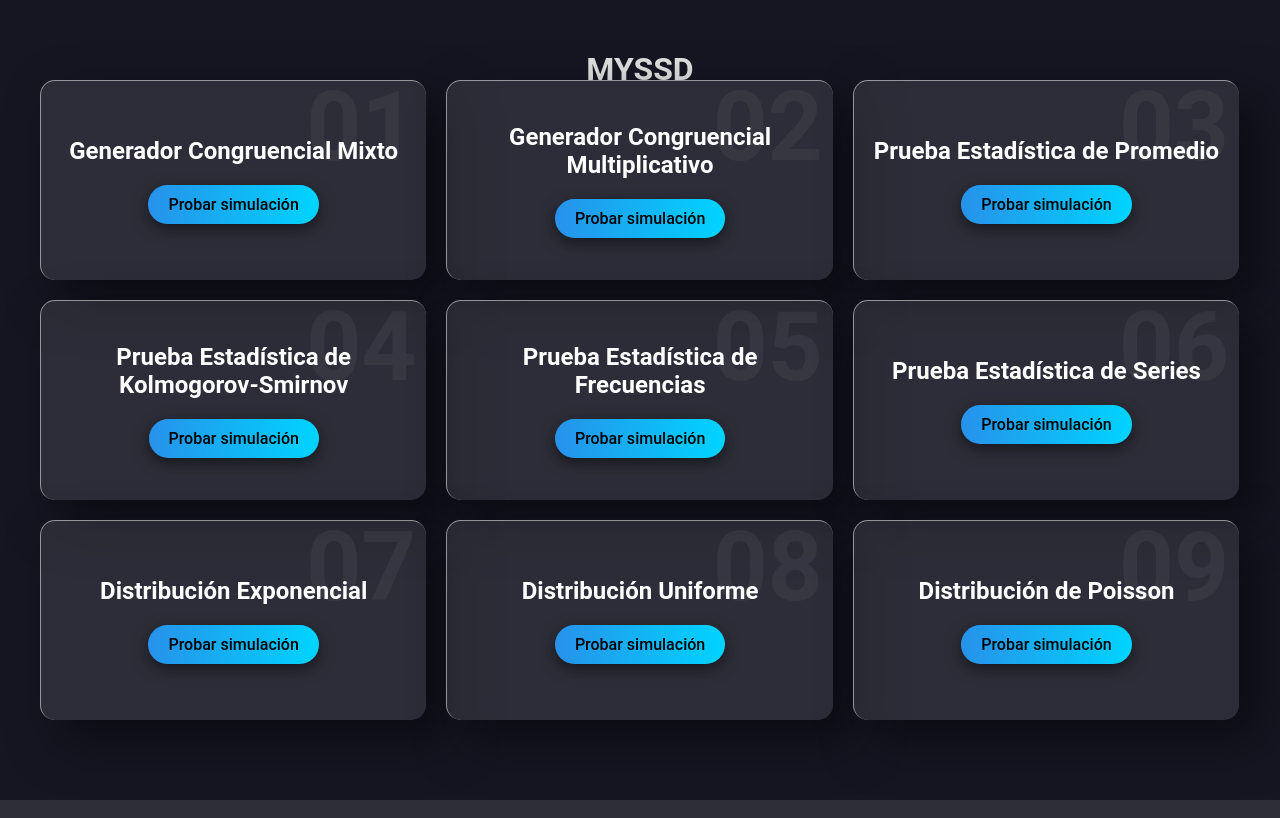
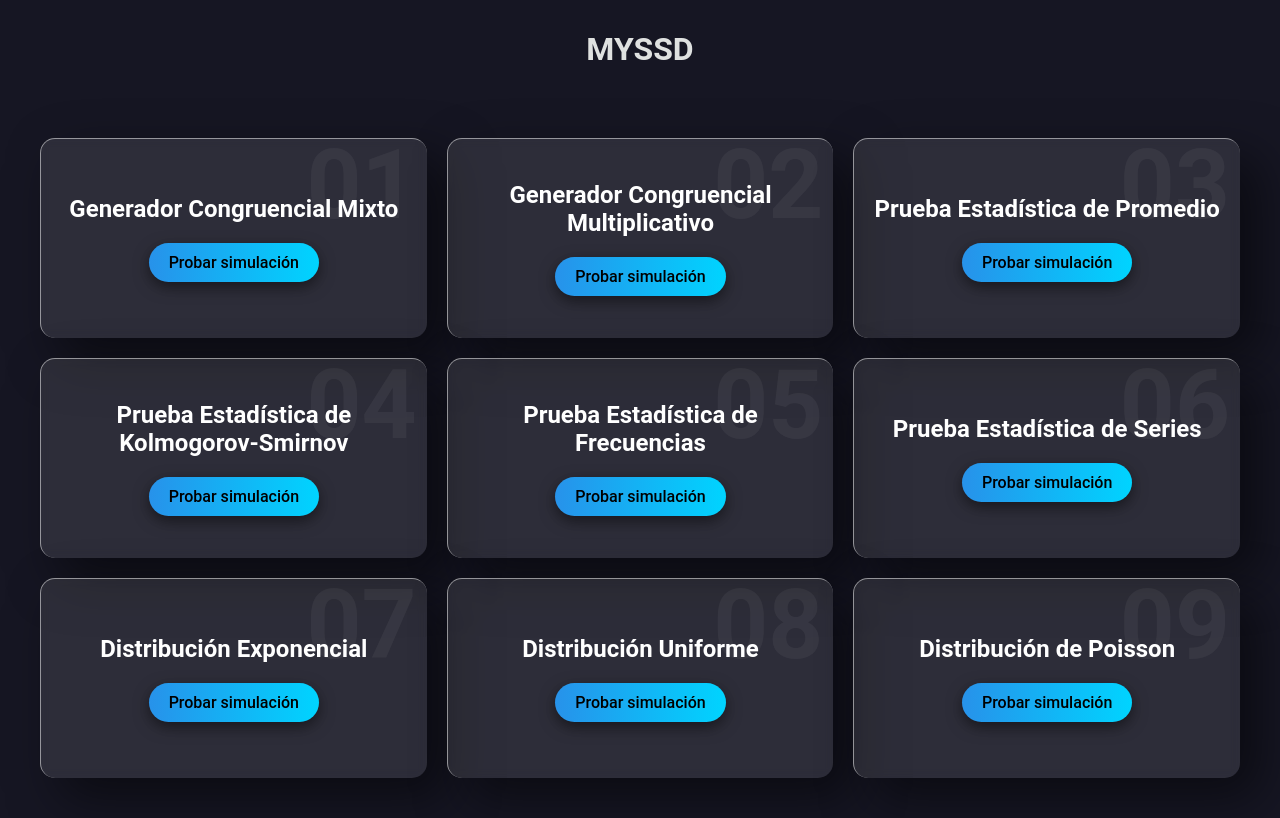
Before and after one commit to Juanda1050/MYSSD, a PHP site: page / in a window 1280 px wide. Run offline with PHP 8.4, Linux system fonts and the light colour scheme.

Commit message:
simulations array into index.php to generate cards

```diff
--- a/css/index.css
+++ b/css/index.css
@@ -8,9 +8,13 @@ body {
   background-color: #161623;
   color: #dfe1e0;
   font-family: "Roboto", sans-serif;
+  min-height: 100vh;
+}
+
+main{
   display: flex;
   align-items: center;
-  min-height: 100vh;
+  justify-content: center;
 }
 
 .wrapper {
@@ -25,22 +29,18 @@ body {
   min-height: 600px;
   margin: 20px;
   padding: 20px;
-  justify-content: center;
-  align-items: center;
-  display: flex;
   z-index: 1;
 }
 
-.container h1 {
-  position: absolute;
-  justify-content: center;
-  align-self: center;
-  top: 50px;
+h1 {
+  text-align: center;
+  padding: 30px;
 }
 
 .container .card {
   width: 32.2%;
   height: 200px;
+  flex-grow: 1;
   box-shadow: 20px 20px 50px rgba(0, 0, 0, 0.5);
   border-radius: 15px;
   background: rgba(255, 255, 255, 0.1);
@@ -93,7 +93,6 @@ body {
   color: white;
 }
 
-
 @media screen and (max-width: 900px) {
   .container .card {
     width: 31.3%;
--- /dev/null
+++ b/includes/simulations.php
@@ -0,0 +1,15 @@
+<?php
+    $simulation = array(
+    array("Generador Congruencial Mixto", "mixto.php"),
+    array("Generador Congruencial Multiplicativo" , "multiplicativo.php"),
+    array("Prueba Estadística de Promedio", "promedio.php"),
+    array("Prueba Estadística de Kolmogorov-Smirnov", "kolmogorov.php"),
+    array("Prueba Estadística de Frecuencias", "frecuencias.php"),
+    array("Prueba Estadística de Series", "series.php"),
+    array("Distribución Exponencial", "exponencial.php"),
+    array("Distribución Uniforme", "uniforme.php"),
+    array("Distribución de Poisson", "poisson.php")
+);
+
+    $sim_length = count($simulation);
+?>
--- a/index.php
+++ b/index.php
@@ -1,70 +1,31 @@
 <?php include("./includes/header.php") ?>
+<h1>MYSSD</h1>
+<main class="main">
     <div class="container">
-        <h1>MYSSD</h1>
         <div class="wrapper">
-            <div class="card">
+            <?php
+            include("includes/simulations.php");
+            for ($i = 0; $i < $sim_length; $i++) {
+                if ($i < 10) {
+                    echo '<div class="card">
                 <div class="content">
-                    <h2>01</h2>
-                    <h3>Generador Congruencial Mixto</h3>
-                    <a href="#">Probar simulación</a>
+                    <h2> 0' .$i + 1 . '</h2>
+                    <h3>' .$simulation[$i][0]. '</h3>
+                    <a href="simulations/'.$simulation[$i][1].' ">Probar simulación</a>
                 </div>
-            </div>
-            <div class="card">
-                <div class="content">
-                    <h2>02</h2>
-                    <h3>Generador Congruencial Multiplicativo</h3>
-                    <a href="#">Probar simulación</a>
-                </div>
-            </div>
-            <div class="card">
-                <div class="content">
-                    <h2>03</h2>
-                    <h3>Prueba Estadística de Promedio</h3>
-                    <a href="#">Probar simulación</a>
-                </div>
-            </div>
-            <div class="card">
-                <div class="content">
-                    <h2>04</h2>
-                    <h3>Prueba Estadística de Kolmogorov-Smirnov</h3>
-                    <a href="Kolmogorov-Smirnov/kolmogorov.php">Probar simulación</a>
-                </div>
-            </div>
-            <div class="card">
-                <div class="content">
-                    <h2>05</h2>
-                    <h3>Prueba Estadística de Frecuencias</h3>
-                    <a href="#">Probar simulación</a>
-                </div>
-            </div>
-            <div class="card">
-                <div class="content">
-                    <h2>06</h2>
-                    <h3>Prueba Estadística de Series</h3>
-                    <a href="#">Probar simulación</a>
-                </div>
-            </div>
-            <div class="card">
-                <div class="content">
-                    <h2>07</h2>
-                    <h3>Distribución Exponencial</h3>
-                    <a href="#">Probar simulación</a>
-                </div>
-            </div>
-            <div class="card">
-                <div class="content">
-                    <h2>08</h2>
-                    <h3>Distribución Uniforme</h3>
-                    <a href="#">Probar simulación</a>
-                </div>
-            </div>
-            <div class="card">
-                <div class="content">
-                    <h2>09</h2>
-                    <h3>Distribución de Poisson</h3>
-                    <a href="#">Probar simulación</a>
-                </div>
-            </div>
+            </div>';
+                } else {
+                    echo '<div class="card">
+                 <div class="content">
+                     <h2>' . $i + 1 . '</h2>
+                     <h3>' .$simulation[$i][0]. '</h3>
+                     <a href=""simulations/'.$simulation[$i][1].' ">Probar simulación</a>
+                 </div>
+             </div>';
+                }
+            }
+            ?>
         </div>
     </div>
+</main>
 <?php include("./includes/footer.php") ?>
--- a/Kolmogorov-Smirnov/kolmogorov.php
+++ b/simulations/kolmogorov.php
@@ -1,5 +1,6 @@
 <!DOCTYPE html>
 <html lang="en">
+
 <head>
     <meta charset="UTF-8">
     <meta http-equiv="X-UA-Compatible" content="IE=edge">
@@ -8,9 +9,12 @@
     <link rel="icon" href="../assets/cubo.png">
     <title>Kolmogorov</title>
 </head>
+
 <body>
     <div class="container">
         <h1>Kolmogorov</h1>
+
     </div>
 </body>
+
 </html>
```
Also changed, not shown: simulations/exponencial.php (added), simulations/frecuencias.php (added), simulations/mixto.php (added), simulations/multiplicativo.php (added), simulations/poisson.php (added), simulations/promedio.php (added), simulations/series.php (added), simulations/uniforme.php (added).
